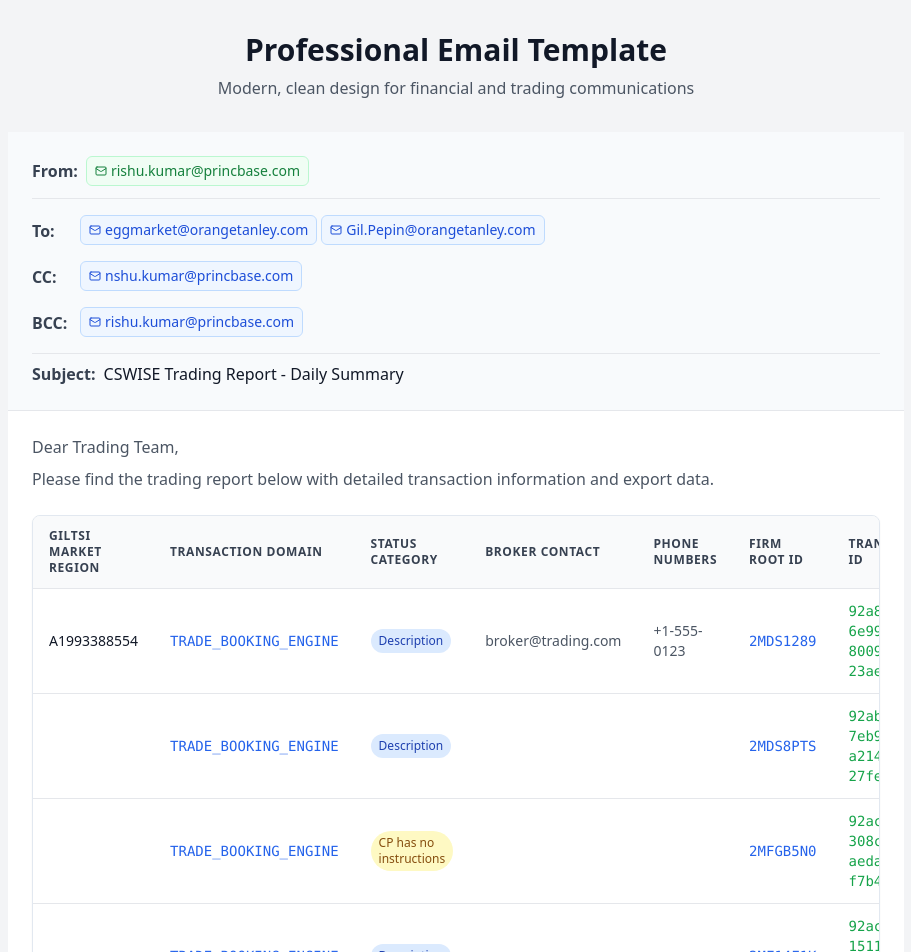
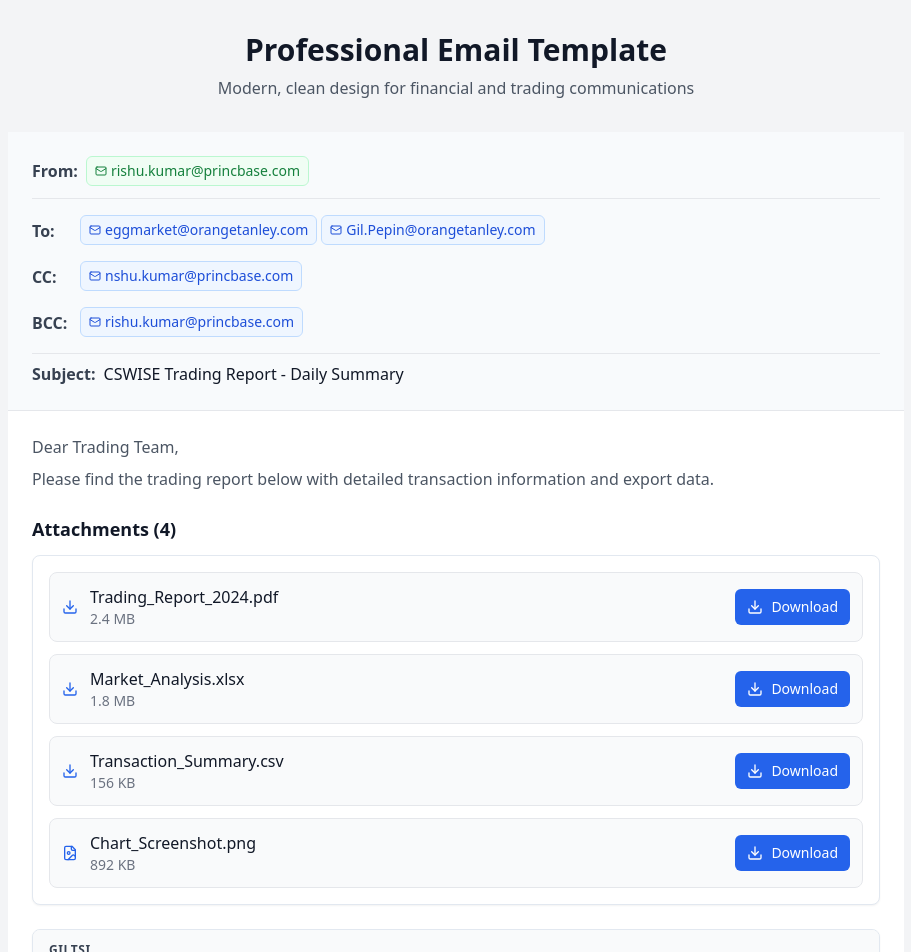
Before and after one commit to thinkofvinoth/template-glow-up-kit, a React (Vite) app: page / in a window 1280 px wide. Shown: the top 952 px of the page, without its empty margins (184-1095 px from the left). Built offline with nearby package versions, Linux system fonts and the light colour scheme.

Commit message:
Add attachment option and download feature
Adds an attachment option to the email template and implements a download feature for attachments.

```diff
--- a/src/components/EmailTemplate.tsx
+++ b/src/components/EmailTemplate.tsx
@@ -1,7 +1,7 @@
 
 import React from 'react';
 import { Card } from '@/components/ui/card';
-import { Mail } from 'lucide-react';
+import { Mail, Download, FileAudio, FileImage, FileVideo } from 'lucide-react';
 
 interface TradeData {
   giltsi: string;
@@ -14,6 +14,13 @@ interface TradeData {
   notes?: string;
 }
 
+interface Attachment {
+  name: string;
+  size: string;
+  type: 'document' | 'image' | 'audio' | 'video';
+  url?: string;
+}
+
 interface EmailTemplateProps {
   recipientName?: string;
   fromEmail?: string;
@@ -22,6 +29,7 @@ interface EmailTemplateProps {
   bccEmails?: string[];
   subject?: string;
   tradeData: TradeData[];
+  attachments?: Attachment[];
 }
 
 const EmailTemplate: React.FC<EmailTemplateProps> = ({
@@ -31,7 +39,8 @@ const EmailTemplate: React.FC<EmailTemplateProps> = ({
   ccEmails = [],
   bccEmails = [],
   subject = "CSWISE Trading Report",
-  tradeData
+  tradeData,
+  attachments = []
 }) => {
   const EmailAddressList = ({ emails, label }: { emails: string[], label: string }) => (
     <div className="mb-3">
@@ -53,6 +62,34 @@ const EmailTemplate: React.FC<EmailTemplateProps> = ({
       </div>
     </div>
   );
+
+  const getFileIcon = (type: string) => {
+    switch (type) {
+      case 'image':
+        return <FileImage className="h-4 w-4" />;
+      case 'audio':
+        return <FileAudio className="h-4 w-4" />;
+      case 'video':
+        return <FileVideo className="h-4 w-4" />;
+      default:
+        return <Download className="h-4 w-4" />;
+    }
+  };
+
+  const handleDownload = (attachment: Attachment) => {
+    if (attachment.url) {
+      // Create a temporary link element and trigger download
+      const link = document.createElement('a');
+      link.href = attachment.url;
+      link.download = attachment.name;
+      document.body.appendChild(link);
+      link.click();
+      document.body.removeChild(link);
+    } else {
+      // Fallback for demo purposes
+      console.log(`Downloading ${attachment.name}`);
+    }
+  };
 
   return (
     <div className="max-w-4xl mx-auto bg-white font-sans">
@@ -101,6 +138,40 @@ const EmailTemplate: React.FC<EmailTemplateProps> = ({
             Please find the trading report below with detailed transaction information and export data.
           </p>
         </div>
+
+        {/* Attachments Section */}
+        {attachments.length > 0 && (
+          <div className="mb-6">
+            <h3 className="text-lg font-semibold text-gray-900 mb-3">Attachments ({attachments.length})</h3>
+            <Card className="p-4">
+              <div className="grid gap-3">
+                {attachments.map((attachment, index) => (
+                  <div
+                    key={index}
+                    className="flex items-center justify-between p-3 bg-gray-50 rounded-lg border border-gray-200 hover:bg-gray-100 transition-colors"
+                  >
+                    <div className="flex items-center gap-3">
+                      <div className="text-blue-600">
+                        {getFileIcon(attachment.type)}
+                      </div>
+                      <div>
+                        <p className="font-medium text-gray-900">{attachment.name}</p>
+                        <p className="text-sm text-gray-500">{attachment.size}</p>
+                      </div>
+                    </div>
+                    <button
+                      onClick={() => handleDownload(attachment)}
+                      className="flex items-center gap-2 px-3 py-2 bg-blue-600 text-white rounded-md hover:bg-blue-700 transition-colors text-sm font-medium"
+                    >
+                      <Download className="h-4 w-4" />
+                      Download
+                    </button>
+                  </div>
+                ))}
+              </div>
+            </Card>
+          </div>
+        )}
 
         {/* Trading Data Table */}
         <Card className="overflow-hidden shadow-sm">
--- a/src/pages/Index.tsx
+++ b/src/pages/Index.tsx
@@ -1,4 +1,3 @@
-
 import React from 'react';
 import EmailTemplate from '../components/EmailTemplate';
 
@@ -70,6 +69,33 @@ const Index = () => {
     }
   ];
 
+  const sampleAttachments = [
+    {
+      name: "Trading_Report_2024.pdf",
+      size: "2.4 MB",
+      type: "document" as const,
+      url: "/placeholder.svg" // Demo URL
+    },
+    {
+      name: "Market_Analysis.xlsx",
+      size: "1.8 MB",
+      type: "document" as const,
+      url: "/placeholder.svg" // Demo URL
+    },
+    {
+      name: "Transaction_Summary.csv",
+      size: "156 KB",
+      type: "document" as const,
+      url: "/placeholder.svg" // Demo URL
+    },
+    {
+      name: "Chart_Screenshot.png",
+      size: "892 KB",
+      type: "image" as const,
+      url: "/placeholder.svg" // Demo URL
+    }
+  ];
+
   return (
     <div className="min-h-screen bg-gray-100 py-8">
       <div className="container mx-auto px-4">
@@ -85,6 +111,7 @@ const Index = () => {
           fromEmail="rishu.kumar@princbase.com"
           subject="CSWISE Trading Report - Daily Summary"
           tradeData={sampleTradeData}
+          attachments={sampleAttachments}
         />
       </div>
     </div>
```
